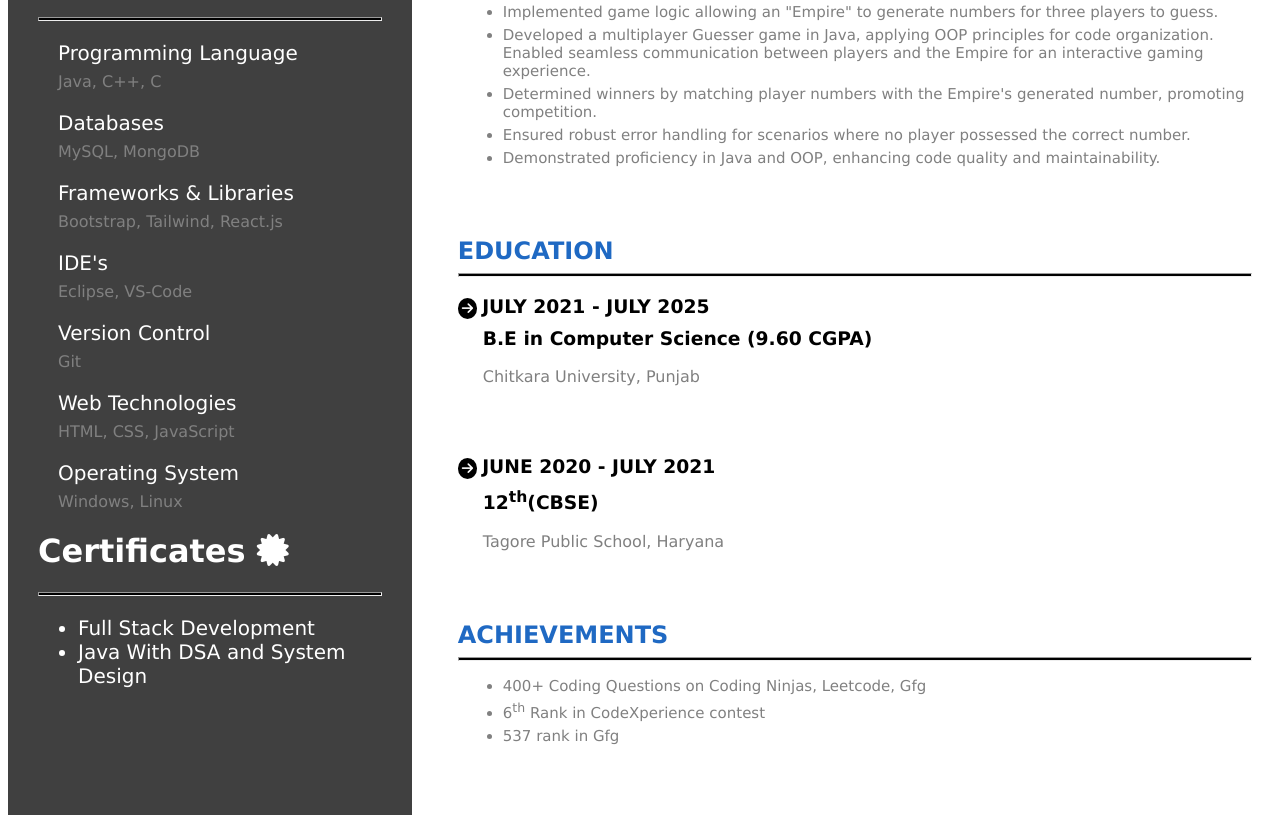
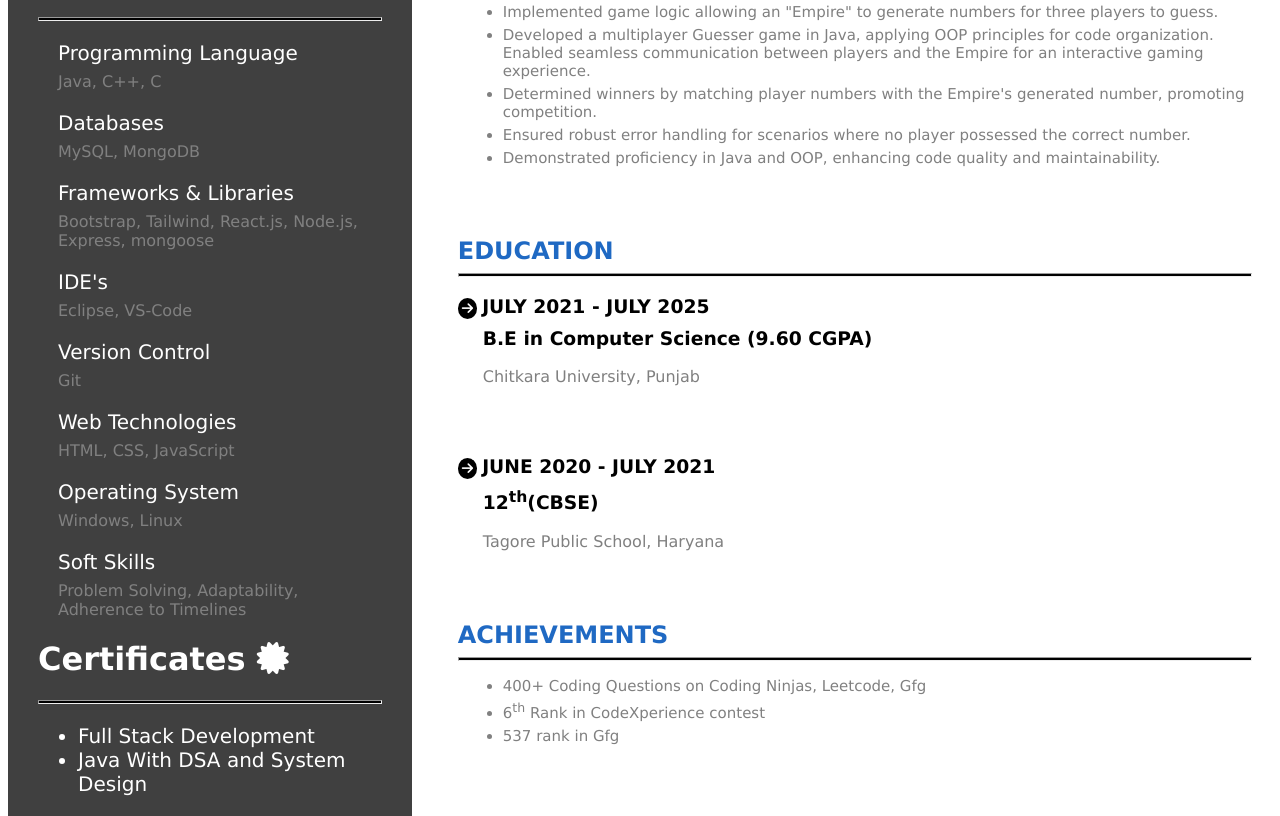
Before and after one commit to hemanbhullar/Resume, a plain HTML site: page index.html in a window 1280 px wide. Shown: the part 557-1373 px from the top of the page. Drawn offline with Linux system fonts and the light colour scheme.

```diff
--- a/index.html
+++ b/index.html
@@ -55,7 +55,7 @@
               </p>
               <p>Frameworks & Libraries</p>
               <p style="color: grey; font-size: 16px; margin-top: -13px">
-                Bootstrap, Tailwind, React.js
+                Bootstrap, Tailwind, React.js, Node.js, Express, mongoose
               </p>
               <p>IDE's</p>
               <p style="color: grey; font-size: 16px; margin-top: -13px">
@@ -70,6 +70,10 @@
               <p>Operating System</p>
               <p style="color: grey; font-size: 16px; margin-top: -13px">
                 Windows, Linux
+              </p>
+              <p>Soft Skills</p>
+              <p style="color: grey; font-size: 16px; margin-top: -13px">
+                Problem Solving, Adaptability, Adherence to Timelines
               </p>
             </div>
           </div>
```
